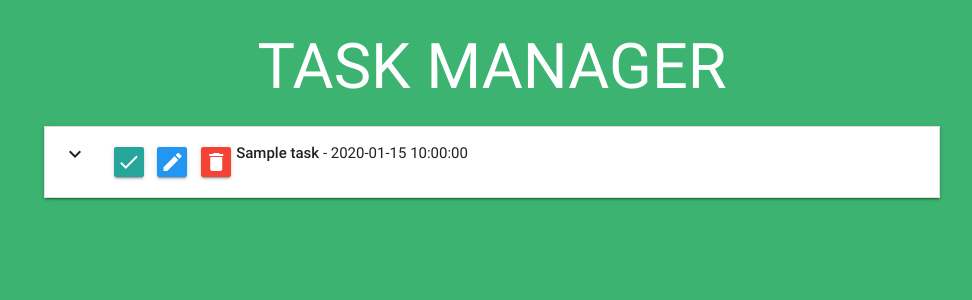
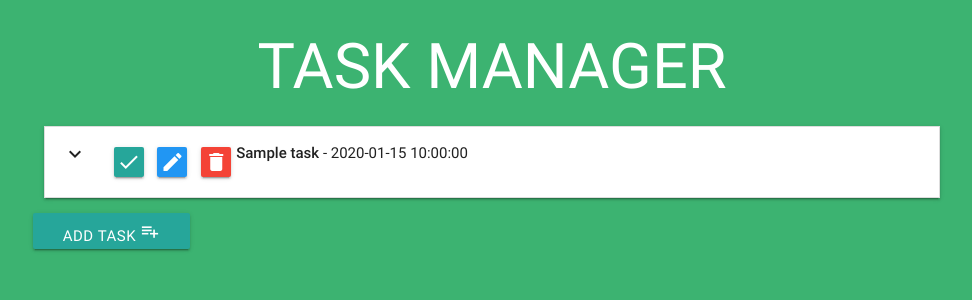
Before and after one commit to devmegan/taskManager, a Flask app: page / in a window 1280 px wide. Shown: the top 300 px of the page, without its empty margins (148-1120 px from the left). Run offline with Flask 2, Linux system fonts and the light colour scheme; a database or web service that is not in the repository returns one stand-in record (values such as "Sample title"); some libraries are stand-ins or nearby versions.

Commit message:
wiring up add tasks button

```diff
--- a/templates/tasks.html
+++ b/templates/tasks.html
@@ -1,5 +1,6 @@
 {% extends 'base.html' %}
 {% block content %}
+<div>
 <ul class="collapsible" data-collapsible="accordion">
     {% for task in tasks %}
     <li>
@@ -24,4 +25,8 @@
     </li>
     {% endfor %}
 </ul>
+</div>
+<div class="row">
+<a href="{{url_for('add_tasks')}}" class="waves-effect waves-light btn">Add Task <i class="material-icons">playlist_add</i></a>
+</div>
 {% endblock %}
```
